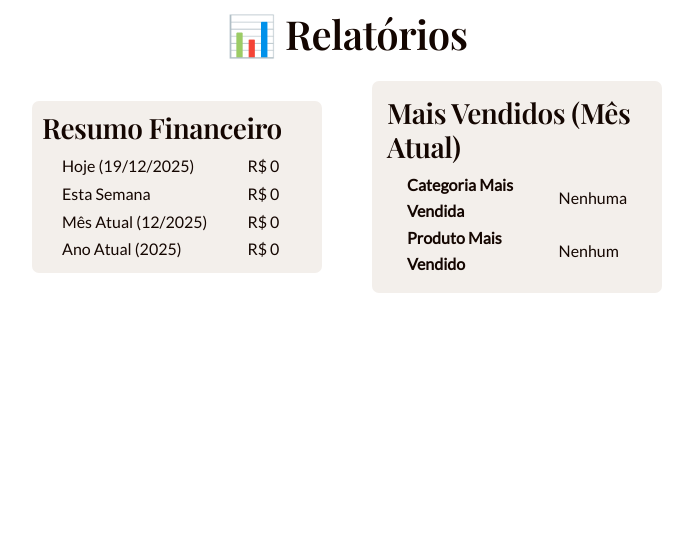
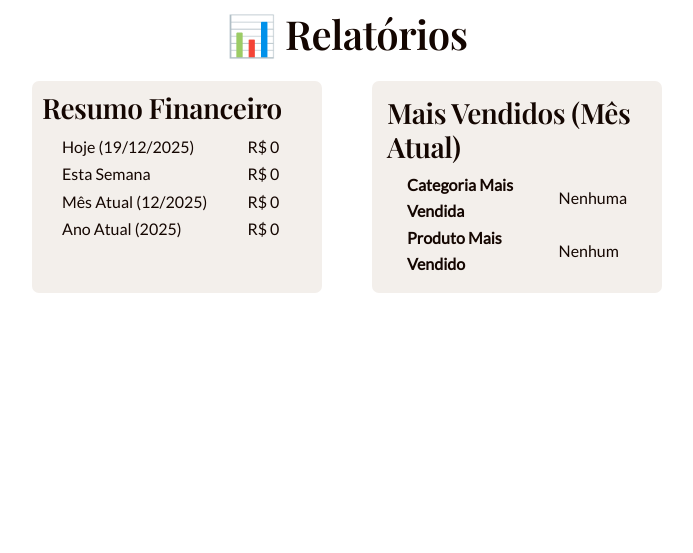
Before and after one commit to aclarinha1/gestao_sabores, a Django app: page /relatorios/ in a window 1280 px wide. Shown: the part 80-633 px from the top of the page, without its empty margins (293-986 px from the left). Run offline with Django 5.2, Linux system fonts and the light colour scheme; data that the repository does not hold is empty.

Commit message:
pequeno ajuste que tinha esquecido

```diff
--- a/static/css/style.css
+++ b/static/css/style.css
@@ -139,7 +139,6 @@ main{
 .container-pai{
     display: flex;
     justify-content: center;
-    align-items: center;
     gap: 50px;
     flex-wrap: wrap;
     width: 100%;
@@ -148,7 +147,7 @@ main{
 
 }
 
-.bloco1, .bloco2{
+.bloco, .bloco1, .bloco2{
     flex: 1 0 auto;
     min-width: 200px;
     max-width: calc(25% - 20px);
```
